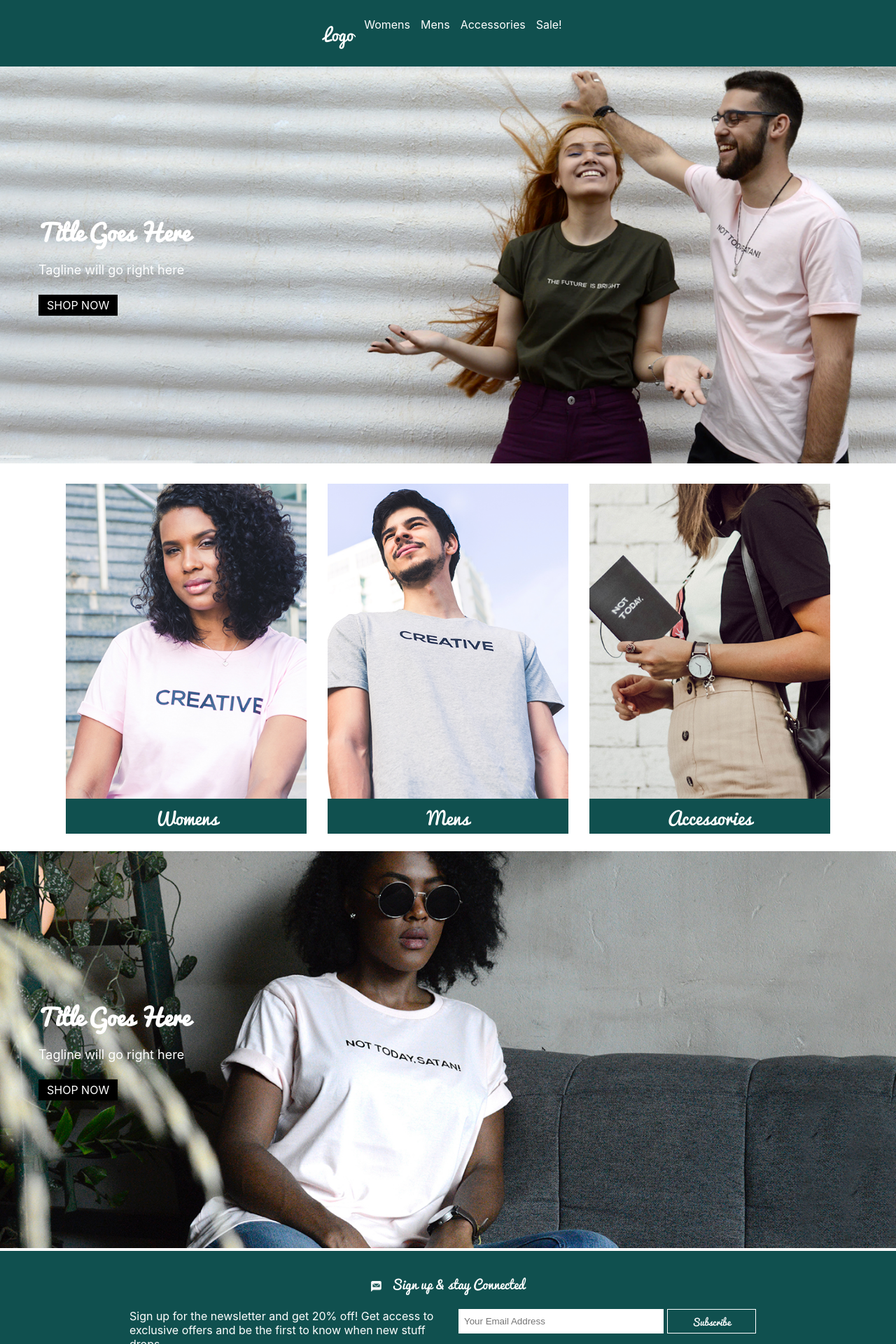
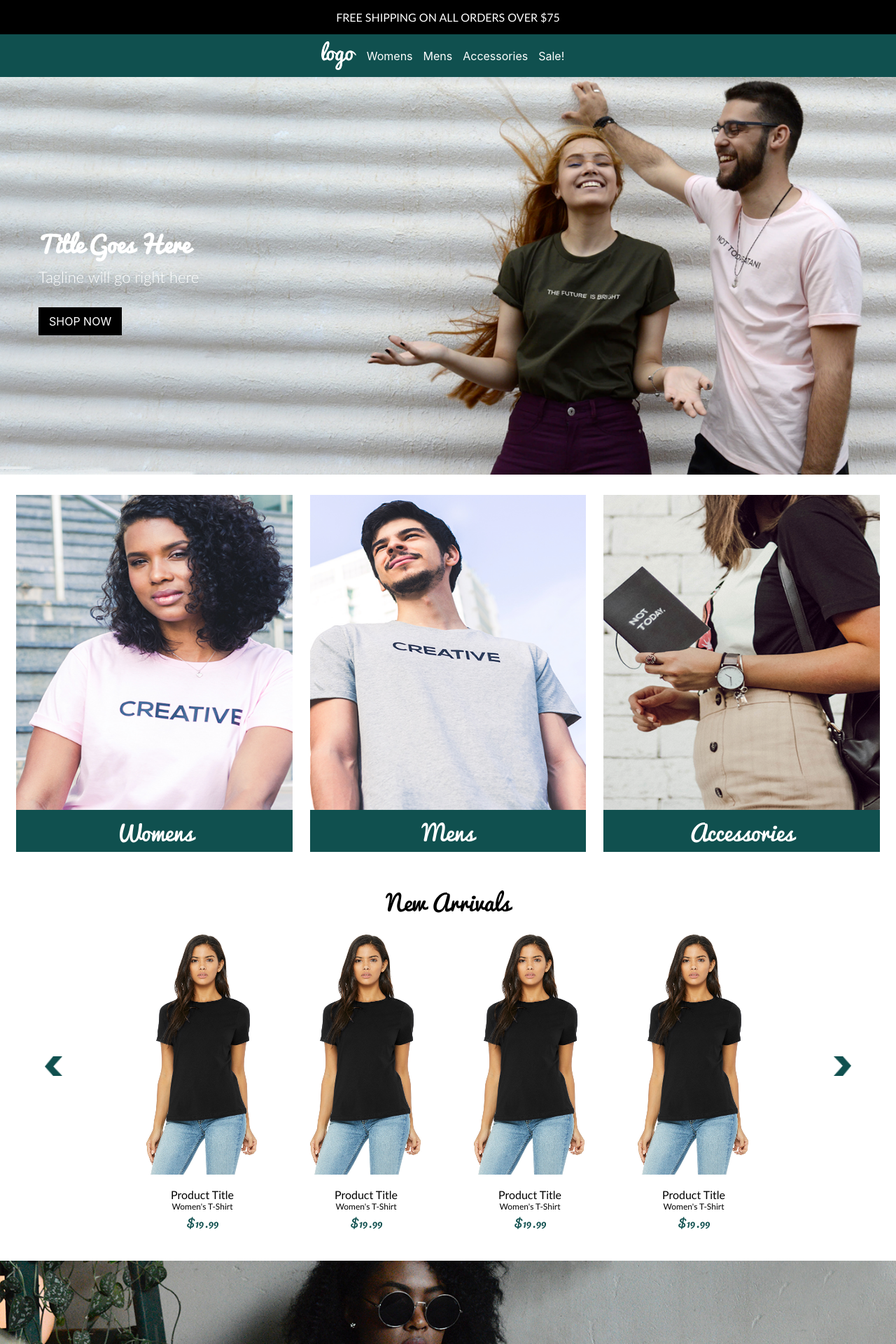
Before and after one commit to Duquea95/Dyode-code-challenge, a React (Create React App) app: page / in a window 1280 px wide. Shown: the top 1920 px of the page at 70% size. Built offline with nearby package versions, Linux system fonts and the light colour scheme.

Commit message:
add styling updates

```diff
--- a/src/App.css
+++ b/src/App.css
@@ -46,17 +46,38 @@ img {
 li {
   list-style: none;
 }
-.hidden {
+a{
+  color: #000;
+  text-decoration: none;
+}
+.relative {
+  position: relative;
+}
+.hidden,
+.nav__desktop-container,
+.instgram-reel__images .image-container:nth-child(4),
+.instgram-reel__images .image-container:nth-child(5),
+.carousel-items a:nth-child(3),
+.carousel-items a:nth-child(4),
+.product-card:last-child,
+.linkList {
   display: none;
 }
+
 textarea:focus,
 input:focus,
 button:focus {
   outline: none;
 }
 .row,
-.hero-text__container .column {
+.hero-text__container .column,
+.instgram-reel__images,
+.signup-form,
+.social {
   display: flex;
+}
+.relative{
+  position: relative;
 }
 .column,
 .hero-text__container {
@@ -71,6 +92,9 @@ button:focus {
 .margin-bottom__m {
   margin-bottom: 10px;
 }
+.margin-bottom__l {
+  margin-bottom: 15px;
+}
 .container-fluid,
 .product-cards__container {
   padding: 0 23px;
@@ -79,82 +103,128 @@ header,
 .hero-text h1,
 .hero-text p,
 .shop-now__cta,
+.product-card__text,
 .product-card__button,
 footer,
 .form-submit,
-.social-title {
+.social-title,
+.mobile-menu-toggle a svg,
+.nav__mobile-right ul li a svg,
+.linkList-link{
   color: #fff;
+}
+p{
+  font-family: 'Lato';
 }
 .hero-text h1,
 .nav-logo a,
 .product-card__text,
 .title,
+.item-price p,
 .form-submit,
 .linkList-title,
 .social-title
 {
   font-family: 'Pacifico';
 }
-.linkList-link {
+.linkList-link,
+.carousel-item .item-type {
   font-family: 'LatoThin';
 }
-header{
-  padding: 10px 0;
+.announcement-bar,
+.shop-now__cta,
+.black-button,
+.footer__nav-container {
+  background-color: #000;
 }
-.nav__desktop-container {
-  display: none;
-}
-.mobile-dropdown{
-}
+.announcement-bar p,
 .nav__mobile-container,
 .product-card__button,
+.carousel-title__container,
+.carousel-item,
+.instagram-title__container,
+.title-container,
 .footer__email-container {
   text-align: center;
+}
+.nav__desktop-container,
+.nav__mobile-container,
+.hero-text__container .column {
+  align-items: center;
+}
+.nav__desktop-container .nav-logo a,
+.nav__mobile-container {
+  padding: 5px 0;
 }
 .nav__mobile-left,
 .nav__mobile-right{
   flex-grow: 1
 }
+.nav__mobile-left{
+  text-align: left;
+}
+.nav__mobile-right{
+  text-align: right;
+}
 .nav__mobile-center{
   flex-grow: 2
 }
-.nav-logo a{
-  font-size: 18px;
+.nav__desktop-container .nav-logo a,
+.nav__mobile-center .nav-logo a{
+  display: flex;
+  justify-content: center;
+  align-content: center;
 }
-
+.nav__mobile-center .nav-logo a img,
+.nav__desktop-container .nav-logo a img{
+  width: 50px;
+}
+.mobile-menu-toggle a svg,
+.nav__mobile-right ul li a svg {
+  width: 25px;
+  height: 25px;
+}
+.nav-items a{
+  color: #fff;
+}
 .hero-container{
   position: relative;
 }
-.hero-text__container{
+.hero-text__container-left,
+.hero-text__container-right {
   position: absolute;
 }
-.hero-text__container .column {
-  align-items: center;
+.hero-text__container-left{
+  padding-left: 23px;
+}
+.hero-text__container-right{
+  right: 0;
+  padding-right: 23px;
 }
 .hero-text h1{
   font-size: 16px;
 }
-.hero-text p{
+.announcement-bar p,
+.hero-text p,
+.carousel-item .item-type {
   font-size: 12px;
+}
+.hero-copy {
+  font-family: LatoLight;
 }
 .shop-now__cta{
   font-size: 8px;
 }
 
 .hero-text > div{
-  margin-bottom: 15px;
+  margin-bottom: 5px;
 }
 .button-wrap{
   margin-bottom: 0;
-  margin-top: 30px;
+  margin-top: 20px;
 }
 .shop-now__cta{
-  background-color: #000;
   padding: 5px 12px;
-}
-.black-button,
-.footer__nav-container {
-   background-color: #000;
 }
 header,
 .green-button,
@@ -163,8 +233,10 @@ header,
 .form-submit {
    background-color: #10504f;
 }
-
-.footer__email-container, .product-cards__container {
+.announcement-bar,
+.product-cards__container,
+.footer__email-container
+  {
   padding-top: 15px;
   padding-bottom: 15px;
 }
@@ -173,25 +245,72 @@ header,
 }
 .product-card{
   display: inline-block;
-  width: 50%;
-  padding: 0 5px;
+  width: 48%;
+  margin-right: 5px;
 }
-.product-card:nth-child(3) {
+.product-card:nth-child(2){
+  margin-left: 5px;
+  margin-right: 0;
+}
+.product-card:nth-child(3){
   width: 100%;
   padding-top: 15px;
+  margin-right: 0;
 }
-.product-card:last-child {
-  display: none;
+.product-card__button{
+  padding: 10px 0;
 }
-.footer__nav-container{
-  padding: 15px 0;
+.carousel,
+.instagram-reel,
+.footer__nav-container {
+  padding: 15px 0 25px;
+}
+.carousel-controls__container img{
+  width: 25px;
+}
+.carousel-items{
+  justify-content: center;
+  width: 80%;
+  margin: 0 auto;
+}
+.carousel-items a{
+  flex-grow: 1;
+  z-index: 999;
+}
+/* .carousel-item .item-image img {
+  width: 115px;
+} */
+.item-price p{
+  color: #10504f;
+}
+.arrow{
+  position: absolute;
+  top: 0;
+  bottom: 0;
+  left: 25px;
+}
+.arrow img{
+  position: absolute;
+  top: 50%;
+  width: 15px;
+}
+.arrow:last-child {
+  right: 25px;
+}
+.arrow:last-child img{
+  right: 0;
+}
+.instgram-reel__images{
+  justify-content: space-between
+}
+.instgram-reel__images .image-container{
+  width: 31%;
 }
 .signup-form__copy{
   font-size: 8px;
+  font-family: LatoThin;
 }
 .signup-form{
-  display: flex;
-  padding: 0px 15px;
   align-items: center;
   justify-content: space-between;
 }
@@ -204,6 +323,9 @@ header,
   height: 35px;
   border-radius: 0;
   border: none;
+}
+.email-container__bottom-right {
+  margin: 0 -10px
 }
 .form-submit{
   width: 30%;
@@ -219,21 +341,14 @@ header,
 .linkList-dropdown ul li{
   margin-bottom: 3px;
 }
-.linkList{
-  display: none;
-}
 .linkList__right{
   flex-grow: 2;
   text-align: right;
-}
-.linkList__right {
-  font-family: 16px;
 }
 .social-title__container{
   margin-bottom: 5px;
 }
 .social{
- display: flex;
  width: 100px;
  justify-content: space-between;
 }
@@ -247,24 +362,29 @@ header,
   width: 15px;
 }
 
+@media only screen and (min-width: 450px){
+  .carousel-items a:nth-child(3){
+    display: block;
+  }
+}
+@media only screen and (min-width: 768px){
+  .carousel-items a:nth-child(4) {
+    display: block;
+  }
+}
+
 @media only screen and (min-width: 1024px){
   .container-fluid{
     padding: 0 55px;
-  }
-  header{
-    padding: 25px 0;
   }
   .nav__desktop-container{
     display: flex;
     width: 50%;
     text-align: center;
-    padding: 0 25px;
+    padding: 5px 25px;
   }
   .nav-logo{
     padding-right: 15px;
-  }
-  .nav-logo a {
-    font-size: 24px;
   }
   .nav-items{
     display: inline-flex;
@@ -273,26 +393,56 @@ header,
   .nav__mobile-container {
     display: none;
   }
-  .hero-text h1 {
+  .hero-text h1,
+  .product-card__text,
+  .footer__email-container .title,
+  .instagram-title__container .title,
+  .carousel-title__container .title {
     font-size: 32px;
+  }
+  .carousel{
+    margin-bottom: 15px;
+  }
+  .hero-text__container-left {
+    padding-left: 55px;
+  }
+
+  .hero-text__container-right {
+    padding-right: 300px;
   }
 
   .hero-text p {
-    font-size: 18px;
+    font-size: 22px;
   }
 
+  .hero-text>div {
+    margin-bottom: 5px;
+  }
+
+  .button-wrap {
+    margin-bottom: 0;
+    margin-top: 40px;
+  }
+
+  .announcement-bar p, .shop-now__cta {
+    font-size: 16px;
+  }
   .shop-now__cta {
-    font-size: 16px;
+    padding: 10px 15px;
   }
   .product-cards__container {
     display: flex;
     padding-top: 25px;
     padding-bottom: 25px;
-    justify-content: center;
+    justify-content: space-between;
   }
   .product-card{
-    width: unset;
-    padding: 0 15px;
+    width: 32%;
+    padding: 0;
+    margin: 0;
+  }
+  .product-card:nth-child(2) {
+      margin-left: 0px;
   }
   .product-card:nth-child(3) {
     display: none;
@@ -300,24 +450,42 @@ header,
   .product-card:last-child{
     display: block;
   }
+  .carousel-items{
+    width: 80%;
+    margin: 0 auto;
+  }
+  .arrow{
+    left: 5%;
+  }
+  .arrow:last-child {
+    right: 5%;
+  }
+  .arrow img{
+    width: 25px;
+  }
   .product-card__image img{
     max-height: 450px;
+    width: 100%;
   }
   .product-card__button{
-    height: 50px;
+    height: 60px;
     display: flex;
     justify-content: center;
     align-items: center;
-  }
-  .product-card__text{
-    font-size: 26px;
   }
   .title-container{
     display: flex;
     justify-content: space-between;
     align-items: center;
     margin: 0 auto;
-    width: 220px;
+    width: 365px;
+  }
+  .instgram-reel__images .image-container:nth-child(4),
+  .instgram-reel__images .image-container:nth-child(5){
+    display: unset;
+  }
+  .instgram-reel__images .image-container {
+    width: 19%;
   }
   .signup-form__copy{
     font-size: 16px;
@@ -330,6 +498,12 @@ header,
   .email-container__bottom-left,
   .email-container__bottom-right {
     width:455px;
+  }
+  .email-container__bottom-right {
+    margin: 0;
+  }
+  .email-container__bottom-left {
+    margin-right: 25px;
   }
   .footer__email-container{
     padding: 30px 0;
--- a/src/App.js
+++ b/src/App.js
@@ -2,33 +2,40 @@ import React from 'react';
 import './App.css';
 import Navbar from './components/Navbar';
 import Hero from './components/Hero';
+import ProductCards from './components/ProductCards'
+import InstagramReel from './components/InstagramReel'
+import Carousel from './components/Carousel'
+import Footer from './components/Footer'
 import {
+  LogoImage,
   MainHeroImages,
   ProductCardImages,
   SubHeroImages,
+  ProductImage,
+  Arrows,
+  SocialImages,
   SocialIcons,
   FormIcon
 } from './Images.js'
-import ProductCards from './components/ProductCards'
-import InstagramReel from './components/InstagramReel'
-import Footer from './components/Footer'
 
 function App() {
 
   return(
     <div className="App">
       <div className="body-wrapper">
-        <Navbar/>
+        <Navbar image={LogoImage} announcement="FREE SHIPPING ON ALL ORDERS OVER $75"/>
         <main>
           <Hero
           images = {MainHeroImages}
-          button = {"black"}
+          button = "black"
           />
           <ProductCards images={ProductCardImages}/>
+          <Carousel image={ProductImage} arrows={Arrows}/>
           <Hero
           images = {SubHeroImages}
-          button = {"green"}
+          button = "green"
           />
+          <InstagramReel images={SocialImages}/>
         </main>
         <Footer images ={SocialIcons} EmailIcon={FormIcon}/>
       </div>
--- /dev/null
+++ b/src/components/Carousel.js
@@ -0,0 +1,68 @@
+import React from 'react'
+
+const Carousel = ({image, arrows}) => {
+    const productSlides = [
+        {
+            id: 0,
+            name: "Product Title",
+            type: "Women's T-Shirt",
+            price: 19.99
+        },
+        {
+            id: 1,
+            name: "Product Title",
+            type: "Women's T-Shirt",
+            price: 19.99
+        },
+        {
+            id: 2,
+            name: "Product Title",
+            type: "Women's T-Shirt",
+            price: 19.99
+        },
+        {
+            id: 3,
+            name: "Product Title",
+            type: "Women's T-Shirt",
+            price: 19.99
+        }
+    ]
+    return(
+        <div className="carousel">
+            <div className="container-fluid relative">
+                <div className="carousel-title__container margin-bottom__m">
+                    <p className="title">
+                        New Arrivals
+                    </p>
+                </div>
+                <div className="carousel-items row">
+                    {productSlides.map((index) =>
+                    <a href="#">
+                        <div key={index.id} className="carousel-item">
+                            <div className="item-image margin-bottom__l">
+                                <img src={image} alt="Instagram Image"/>
+                            </div>
+                            <div className="item-name">
+                                <p>{index.name}</p>
+                            </div>
+                            <div className="item-type">
+                                <p>{index.type}</p>
+                            </div>
+                            <div className="item-price">
+                                <p>${index.price}</p>
+                            </div>
+                        </div>
+                    </a>
+                    )}
+                </div>
+                {arrows.map((arrow) =>
+                <a className="arrow">
+                    <img src={arrow}/>
+                </a>
+                )}
+            </div>
+        </div>
+    )
+}
+
+export default Carousel
--- a/src/components/Footer.js
+++ b/src/components/Footer.js
@@ -23,7 +23,7 @@ const Footer = ({images, EmailIcon}) => {
         <footer>
             <div>
                 <div className="footer__email-container">
-                    <div className = "margin-bottom__m container-fluid" >
+                    <div className="margin-bottom__m container-fluid">
                         <div className="title-container">
                             <div>
                                 <img className="email-icon" src={EmailIcon} alt="Email Icon"/>
@@ -38,7 +38,7 @@ const Footer = ({images, EmailIcon}) => {
                     <div className="email-container__bottom container-fluid">
                         <div className="email-container__bottom-left">
                             <div>
-                                <div className="margin-bottom__m">
+                                <div className="margin-bottom__l">
                                     <p className="signup-form__copy">
                                         Sign up for the newsletter and get 20% off! Get access to exclusive offers and be the first to know when new stuff drops.
                                     </p>
--- a/src/components/Hero.js
+++ b/src/components/Hero.js
@@ -6,19 +6,26 @@ const Hero = ({images, button}) => {
     return(
         <div className="hero">
             <div className="hero-container">
-                <div className="hero-text__container column">
+                <div
+                className={`column hero-text__container
+                    ${button == "black" ? "hero-text__container-left": "hero-text__container-right"}`}
+                >
                     <div className="column">
-                        <div className="container-fluid">
+                        <div>
                             <div className="hero-text">
                                 <div>
                                     <h1>Title Goes Here</h1>
                                 </div>
                                 <div>
-                                    <p>Tagline will go right here</p>
+                                    <p className="hero-copy">Tagline will go right here</p>
                                 </div>
-                                <div></div>
                                 <div className="button-wrap">
-                                    <a className="shop-now__cta black-button">SHOP NOW</a>
+                                    {button === "black" &&
+                                        <a className="shop-now__cta black-button">SHOP NOW</a>
+                                    }
+                                    {button === "green" &&
+                                        <a className="shop-now__cta green-button">SHOP NOW</a>
+                                    }
                                 </div>
                             </div>
                         </div>
--- a/src/components/Navbar.js
+++ b/src/components/Navbar.js
@@ -1,6 +1,8 @@
 import React, {useState} from 'react';
+import {GiHamburgerMenu} from 'react-icons/gi'
+import {RiShoppingCartLine} from 'react-icons/ri'
 
-const Navbar = () =>{
+const Navbar = ({image,announcement}) =>{
     const[isOpen, setIsOpen] = useState(false)
 
     const navLinks = [
@@ -14,19 +16,27 @@ const Navbar = () =>{
         <React.Fragment>
             <div className={`mobile-dropdown ${isOpen ? "" : "hidden"}`}>
                 <ul>
-            {navLinks.map((link) => (
-              <li>
+                    {navLinks.map((link,index) => (
+                    <li key={index}>
                         <a>{link}</a>
                     </li>
                     ))}
                 </ul>
             </div>
             <header>
+                <div className="announcement-bar">
+                    <div className="container-fluid">
+                        <p>
+                        {announcement}
+                        </p>
+                    </div>
+                </div>
+                <div className="header__nav-container">
                     <div className="container-fluid">
                         <div className="row center-row">
                             <div className="nav__desktop-container center-row">
                                 <div className="nav-logo">
-                        <a>Logo</a>
+                                    <a><img src={image} alt="Logo"/></a>
                                 </div>
                                 <nav>
                                     <ul>
@@ -44,25 +54,27 @@ const Navbar = () =>{
                                 <ul>
                                     <li className="mobile-menu-toggle">
                                         <a onClick={() => setIsOpen(!isOpen)}>
-                      <i>-</i>
+
+                                            <GiHamburgerMenu/>
                                         </a>
                                     </li>
                                 </ul>
                             </nav>
                             <div className="nav__mobile-center">
                                 <div className="nav-logo">
-                  <a>Logo</a>
+                                    <a><img src={image} alt="Logo"/></a>
                                 </div>
                             </div>
                             <nav className="nav__mobile-right" role="navigation">
                                 <ul>
                                     <li>
                                         <a>
-                      <i>cart</i>
+                                            <RiShoppingCartLine/>
                                         </a>
                                     </li>
                                 </ul>
                             </nav>
+                        </div>
                     </div>
                 </div>
             </header>
```
Also changed, not shown: package.json (+1 -6 lines), src/Images.js (+26 -0 lines), src/components/InstagramReel.js (+20 -2 lines), src/components/ProductCards.js (+7 -1 lines), 1 other file (tests, documents, lock files or other folders). Lines whose indentation alone changed are shown as unchanged.
